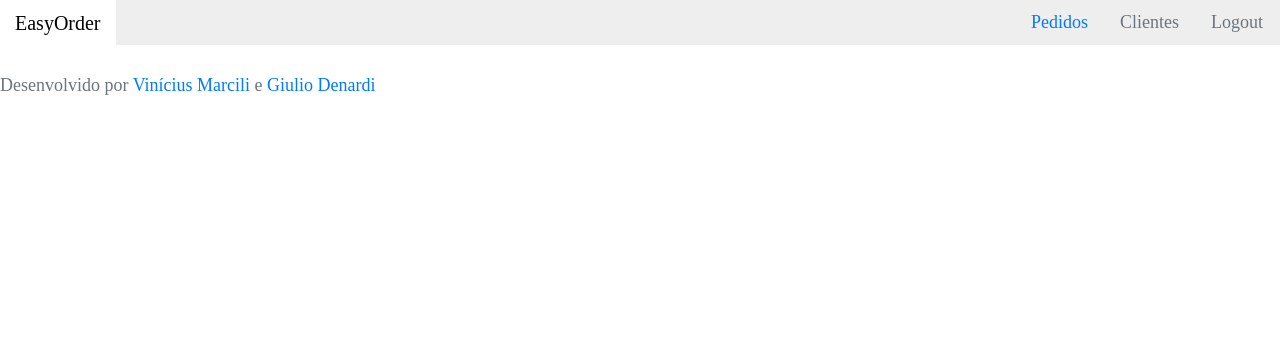
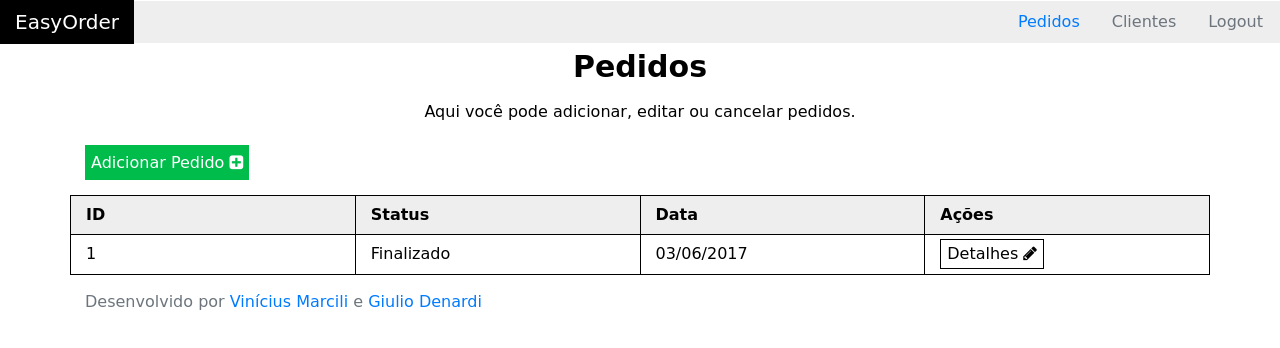
Before and after one commit to vinimarcili/Utility-Belt, a Vue app: page / in a window 1280 px wide. Shown: the top 348 px of the page. Built offline with nearby package versions, Linux system fonts and the light colour scheme.

Commit message:
Initial Request List Layout

```diff
--- a/src/App.vue
+++ b/src/App.vue
@@ -1,5 +1,5 @@
 <template>
-  <div id="app" class="default-font">
+  <div id="app" class="font-default">
     <header>
       <b-navbar toggle-breakpoint="sm" toggleable="sm">
         <b-navbar-brand class="transition" href="/">EasyOrder</b-navbar-brand>
@@ -19,11 +19,13 @@
       <router-view></router-view>
     </main>
     <footer class="footer">
-      <p class="text-muted">
-        Desenvolvido por
-        <a href="mailto:vinipetter@gmail.com">Vinícius Marcili</a> e
-        <a href="#">Giulio Denardi</a>
-      </p>
+      <b-container>
+        <p class="text-muted">
+          Desenvolvido por
+          <a href="mailto:vinipetter@gmail.com">Vinícius Marcili</a> e
+          <a href="#">Giulio Denardi</a>
+        </p>
+      </b-container>
     </footer>
   </div>
 </template>
@@ -107,5 +109,8 @@ export default {
       }
     }
   }
+  footer {
+    margin: 15px auto 0;
+  }
 }
 </style>
--- a/src/assets/scss/_class.scss
+++ b/src/assets/scss/_class.scss
@@ -1,9 +1,26 @@
-.default-font {
-  font-family: "Tahoma, Geneva, sans-serif";
-  font-size: 18px;
-  color: #FFF;
+/* Font Class */
+.font-default {
+  @include font-default();
 }
 
+.title-default {
+  @include title-default();
+}
+/* Font Class */
+
+/* Color Class */
+.green-light-color {
+  color: $green-light;
+}
+.green-light-bg {
+  background: $green-light;
+  &:hover {
+    background: darken($green-light, 20%);
+  }
+}
+/* Color Class */
+
+/* General Class */
 .clear {
   clear: both;
 }
@@ -12,3 +29,13 @@
   -webkit-transition: all 0.3s ease;
   transition: all 0.3s ease;
 }
+/* General Class */
+
+/* Bootstrap Classes */
+.hidden-xs-down {
+  display: initial;
+  @media (max-width: 544px) {
+    display: none;
+  }
+}
+/* Bootstrap Classes */
--- a/src/assets/scss/_mixing.scss
+++ b/src/assets/scss/_mixing.scss
@@ -1,7 +1,17 @@
 /* Fonts Mixing */
 @mixin font-default ($size: 16px, $weight: 400, $color: #000) {
-  font-family: 'arial';
+  font-family: "Comic Sans MS", cursive, sans-serif;
   color: $color;
   font-size: $size;
   font-weight: $weight;
 }
+
+@mixin title-default ($size: 30px, $weight: 600, $color: #000, $align: center, $transform: initial) {
+  font-family: "Comic Sans MS", cursive, sans-serif;
+  text-align: $align;
+  text-transform: $transform;
+  color: $color;
+  font-size: $size;
+  font-weight: $weight;
+  margin: 5px auto 15px;
+}
--- a/src/assets/scss/_variables.scss
+++ b/src/assets/scss/_variables.scss
@@ -1,3 +1,4 @@
 /* Fonts Variables */
 
 /* Color Variables */
+$green-light: #00BD4B;
--- a/src/components/Request.vue
+++ b/src/components/Request.vue
@@ -1,22 +1,130 @@
 <template>
-  <b-container fluid>
-    <b-row>
-        <b-col>1 of 3</b-col>
-        <b-col>2 of 3</b-col>
-        <b-col>3 of 3</b-col>
-    </b-row>
-  </b-container>
+  <section id="request">
+    <b-container>
+      <b-row class="page-title">
+          <b-col>
+            <h1 class="title-default">
+              Pedidos
+            </h1>
+            <p>
+              Aqui você pode adicionar, editar ou cancelar pedidos.
+            </p>
+          </b-col>
+      </b-row>
+      <div class="request-list">
+        <b-row class="request-list-buttons">
+          <b-col>
+            <button class="new green-light-bg transition">
+              Adicionar Pedido <i class="fa fa-plus-square" aria-hidden="true"></i>
+            </button>
+          </b-col>
+        </b-row>
+        <b-row class="request-list-header">
+          <b-col>
+            ID
+          </b-col>
+          <b-col class="hidden-xs-down">
+            Status
+          </b-col>
+          <b-col class="hidden-xs-down">
+            Data
+          </b-col>
+          <b-col>
+            Ações
+          </b-col>
+        </b-row>
+        <b-row class="request-list-body">
+          <b-col>
+            1
+          </b-col>
+          <b-col class="hidden-xs-down">
+            <span class="finished">
+              Finalizado
+            </span>
+          </b-col>
+          <b-col class="hidden-xs-down">
+            03/06/2017
+          </b-col>
+          <b-col>
+            <button class="details transition">
+              Detalhes <i class="fa fa-pencil" aria-hidden="true"></i>
+            </button>
+          </b-col>
+        </b-row>
+      </div>
+    </b-container>
+  </section>
 </template>
 
 <script>
 export default {
   name: 'request',
   data () {
-    return {}
+    return {
+
+    }
   }
 }
 </script>
 
-<style scoped>
-
+<style lang="scss" scoped>
+#request {
+  .page-title {
+    p {
+      text-align: center;
+    }
+  }
+  .request-list {
+    .request-list-buttons {
+      button {
+        margin: 5px auto 15px;
+        height: 35px;
+        cursor: pointer;
+        &.new {
+          color: white;
+          border: none;
+          &:focus {
+            outline: none;
+          }
+        }
+      }
+    }
+    .request-list-header {
+      font-weight: 600;
+      background: #eee;
+      border: 1px solid black;
+      border-right: none;
+      height: 40px;
+      line-height: 38px;
+      .col {
+        border-right: 1px solid black;
+      }
+    }
+    .request-list-body {
+      border: 1px solid black;
+      border-right: none;
+      border-top: none;
+      height: 40px;
+      line-height: 38px;
+      .col {
+        border-right: 1px solid black;
+      }
+      button {
+        cursor: pointer;
+        &.details {
+          border: 1px solid #000;
+          background: transparent;
+          height: 30px;
+          line-height: 25px;
+          &:hover {
+            background: #ddd;
+          }
+          &:focus {
+            outline: none;
+          }
+        }
+      }
+    }
+  }
+}
 </style>
```
